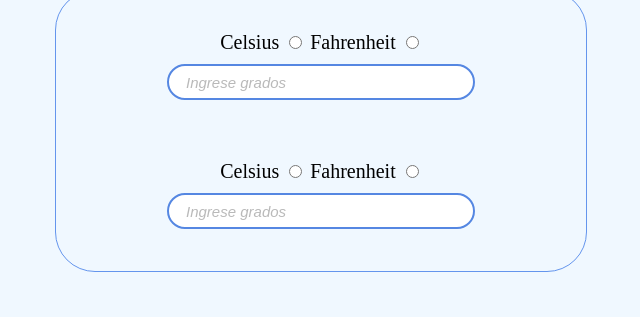
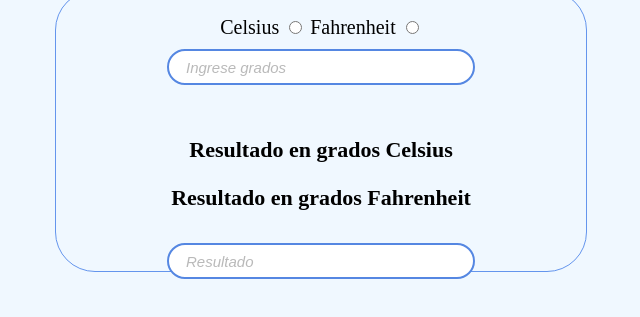
Before and after one commit to SaraEOlivera/Proyectos-JS, a plain HTML site: page conversor/index.html in a window 1280 px wide. Shown: the part 95-412 px from the top of the page, without its empty margins (319-959 px from the left). Drawn offline with Linux system fonts and the light colour scheme.

Commit message:
nuevos arreglos a la vista del conversor

```diff
--- a/conversor/index.html
+++ b/conversor/index.html
@@ -10,22 +10,18 @@
     <h1>Conversor de temperatura</h1>
     <div class="container">
         <div class="box box1">
-            <label for="Celsius">Celsius</label>
-            <input type="radio" name="Celsius">
+            <label for="radioC">Celsius</label>
+            <input type="radio" id="radioC" name="medida" value="Celsius">
 
-            <label for="Fahrenheit">Fahrenheit</label>
-            <input type="radio" name="Fahrenheit">
+            <label for="radioF">Fahrenheit</label>
+            <input type="radio" id="radioF" name="medida" value="Fahrenheit">
 
-            <input type="text" class="grados" placeholder="Ingrese grados">
+            <input type="number" class="grados" placeholder="Ingrese grados">
         </div>
         <div class="box box2">
-            <label for="Celsius">Celsius</label>
-            <input type="radio" name="Celsius">
-
-            <label for="Fahrenheit">Fahrenheit</label>
-            <input type="radio" name="Fahrenheit">
-
-            <input type="text" class="grados" placeholder="Ingrese grados">
+            <p class="resultado resultadoCelsius">Resultado en grados Celsius</p>
+            <p class="resultado resultadoFahrenheit">Resultado en grados Fahrenheit</p>
+            <input type="text" class="grados" placeholder="Resultado">
         </div>
 
     </div>
--- a/conversor/style.css
+++ b/conversor/style.css
@@ -18,7 +18,7 @@ h1{
 }
 
 .box{
-    padding: 25px;
+    padding: 10px;
     margin: auto;
     text-align: center;
     font-size: 20px;
@@ -39,3 +39,8 @@ h1{
     padding-left: 15px;
     opacity: 0.5;
 }
+
+.resultado {
+    font-weight: bold;
+    font-size: 22px;
+}
```
